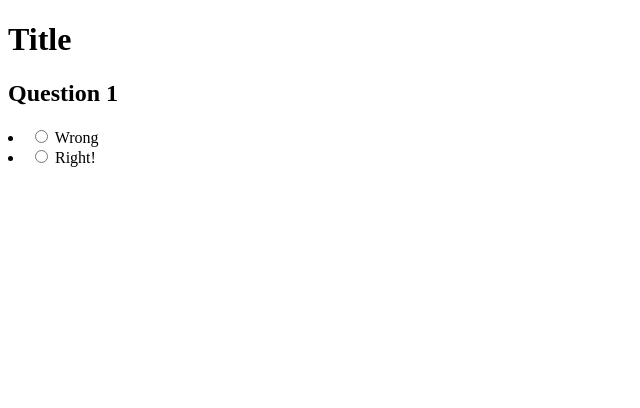
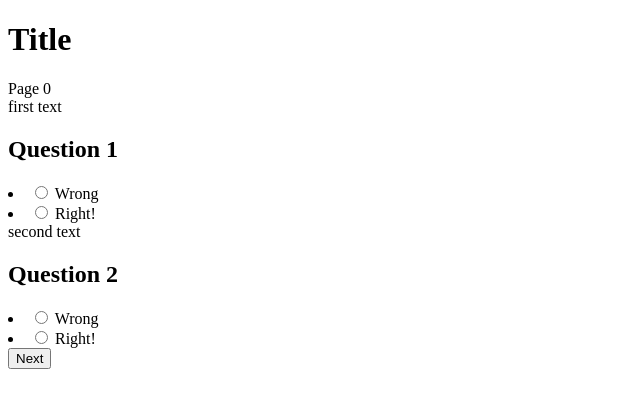
Before and after one commit to LariWa/ResearchProject-PerceptionOfFeedback, a Vue app in the folder hello-world/: page / in a window 1280 px wide. Shown: the top 408 px of the page, without its empty margins (0-640 px from the left). Built offline with nearby package versions, Linux system fonts and the light colour scheme.

Commit message:
next/previous page

```diff
--- a/hello-world/src/components/Mainpage.vue
+++ b/hello-world/src/components/Mainpage.vue
@@ -1,25 +1,106 @@
 <template>
   <div class="hello">
     <h1>{{ "Title" }}</h1>
-    <question v-bind:question="question1" />
+    <div v-for="(contentItem, index) in content" :key="contentItem">
+      <div v-show="index == currentPage">
+        Page {{ index }}
+        <Page v-bind:pageContent="contentItem" />
+      </div>
+    </div>
+    <button v-on:click="previous" v-show="isPrevious()">Previous</button>
+
+    <button v-on:click="next" v-show="isNext()">
+      Next
+    </button>
   </div>
 </template>
 
 <script>
-import question from "./question.vue";
+import Page from "./page.vue";
 
 export default {
   name: "Mainpage",
   components: {
-    question,
+    Page,
   },
+  methods: {
+    next() {
+      this.currentPage++;
+    },
+    previous() {
+      this.currentPage--;
+    },
+    isNext() {
+      return this.currentPage < this.content.length - 1;
+    },
+    isPrevious() {
+      return this.currentPage > 0;
+    },
+  },
+
   data: function() {
     return {
-      question1: {
-        text: "Question 1",
-        responses: [{ text: "Wrong" }, { text: "Right!", correct: true }],
-        feedback: "visualaudio", //visual, audio, visualaudio or none
-      },
+      currentPage: 0,
+      content: [
+        [
+          {
+            text: "first text",
+            question: {
+              text: "Question 1",
+              responses: [{ text: "Wrong" }, { text: "Right!", correct: true }],
+              feedback: "visualaudio", //visual, audio, visualaudio or none
+            },
+          },
+          {
+            text: "second text",
+            question: {
+              text: "Question 2",
+              responses: [{ text: "Wrong" }, { text: "Right!", correct: true }],
+              feedback: "audio", //visual, audio, visualaudio or none
+            },
+          },
+        ],
+
+        //second page
+        [
+          {
+            text: "second page first text",
+            question: {
+              text: "Question 1",
+              responses: [{ text: "Wrong" }, { text: "Right!", correct: true }],
+              feedback: "visualaudio", //visual, audio, visualaudio or none
+            },
+          },
+          {
+            text: "second text",
+            question: {
+              text: "Question 2",
+              responses: [{ text: "Wrong" }, { text: "Right!", correct: true }],
+              feedback: "audio", //visual, audio, visualaudio or none
+            },
+          },
+        ],
+
+        //third page
+        [
+          {
+            text: "third page first text",
+            question: {
+              text: "Question 1",
+              responses: [{ text: "Wrong" }, { text: "Right!", correct: true }],
+              feedback: "visualaudio", //visual, audio, visualaudio or none
+            },
+          },
+          {
+            text: "second text",
+            question: {
+              text: "Question 2",
+              responses: [{ text: "Wrong" }, { text: "Right!", correct: true }],
+              feedback: "audio", //visual, audio, visualaudio or none
+            },
+          },
+        ],
+      ],
     };
   },
 };
--- /dev/null
+++ b/hello-world/src/components/content.vue
@@ -0,0 +1,23 @@
+<template>
+  <div>{{ contentData.text }}</div>
+  <question v-bind:question="contentData.question" />
+</template>
+
+<script>
+import question from "./question.vue";
+
+export default {
+  name: "Content",
+  components: {
+    question,
+  },
+  props: {
+    contentData: Object,
+  },
+  data: function() {
+    return {};
+  },
+};
+</script>
+
+<!-- Add "scoped" attribute to limit CSS to this component only -->
--- /dev/null
+++ b/hello-world/src/components/page.vue
@@ -0,0 +1,24 @@
+<template>
+  <div v-for="contentItem in pageContent" :key="contentItem">
+    <Content v-bind:contentData="contentItem" />
+  </div>
+</template>
+
+<script>
+import Content from "./content.vue";
+export default {
+  name: "page",
+  components: {
+    Content,
+  },
+  props: {
+    pageContent: Array,
+  },
+
+  data: function() {
+    return {};
+  },
+
+  methods: {},
+};
+</script>
```
